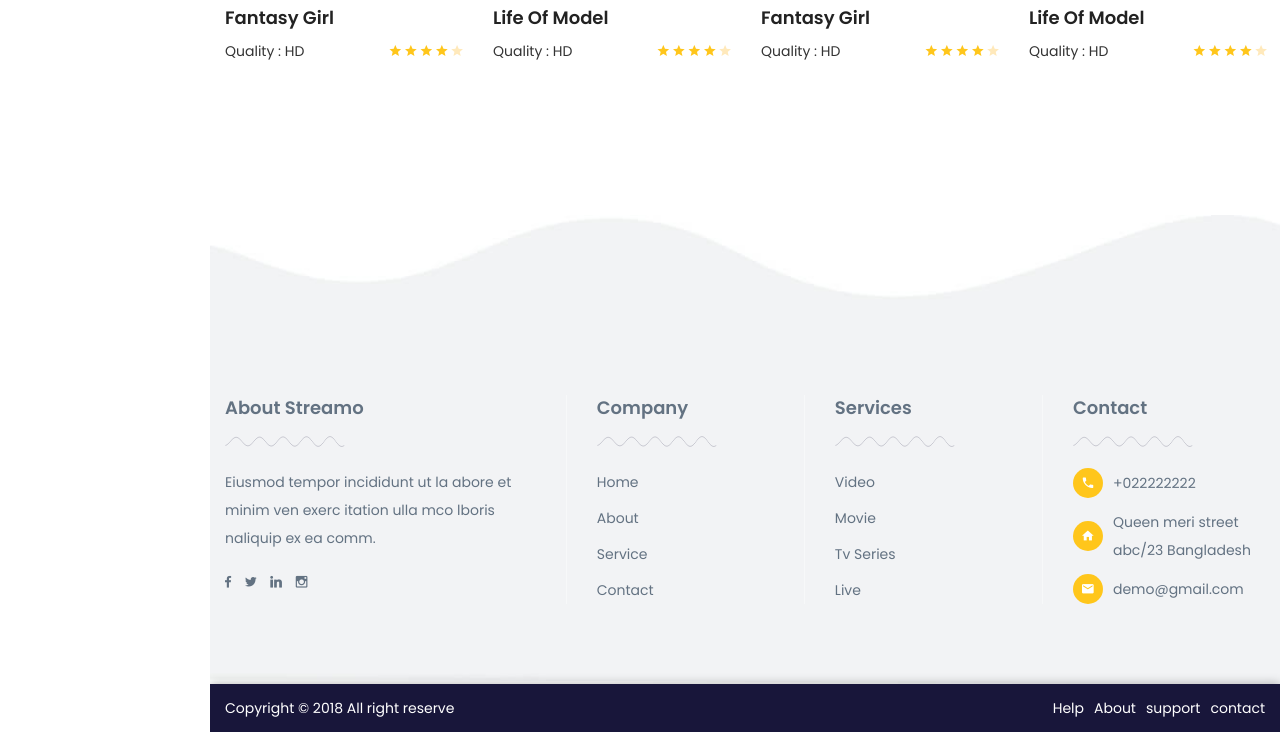
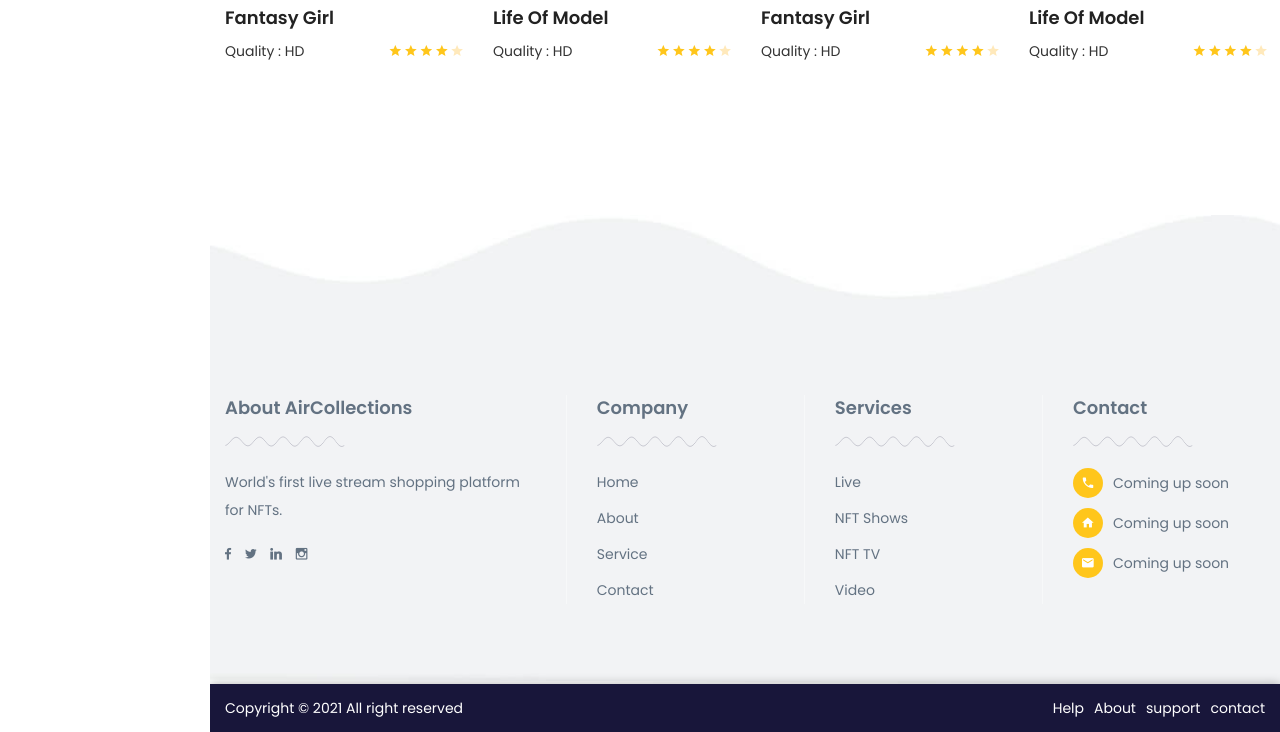
Before and after one commit to georgesmith9914/aircollections, a website built with webpack: page code/src/index.html in a window 1280 px wide. Shown: the part 3027-3759 px from the top of the page. Built offline with nearby package versions, Linux system fonts and the light colour scheme; no server answers.

Commit message:
Home page updated

```diff
--- a/code/src/index.html
+++ b/code/src/index.html
@@ -609,7 +609,7 @@
                 <div class="row">
                     <div class="col-lg-12">
                         <div class="section-title-3">
-                            <h2>Old Movies</h2>
+                            <h2>Previous Shows</h2>
                         </div>
                     </div>
                 </div>
@@ -745,10 +745,10 @@
                         <div class="col-custom-4 mt--50">
                             <!-- footer-widget -->
                             <div class="footer-widget">
-                                <h4 class="footer-widget-title">About Streamo</h4>
+                                <h4 class="footer-widget-title">About AirCollections</h4>
 
                                 <div class="footer-contet">
-                                    <p>Eiusmod tempor incididunt ut la abore et minim ven exerc itation ulla mco lboris naliquip ex ea comm.</p>
+                                    <p>World's first live stream shopping platform for NFTs.</p>
                                     <ul class="fotter-socail">
                                         <li><a href="#"><i class="zmdi zmdi-facebook"></i></a></li>
                                         <li><a href="#"><i class="zmdi zmdi-twitter"></i></a></li>
@@ -786,10 +786,10 @@
 
                                 <div class="footer-contet">
                                     <ul class="footer-list">
+                                        <li><a href="#">Live</a></li>
+                                        <li><a href="#">NFT Shows</a></li>
+                                        <li><a href="#">NFT TV</a></li>
                                         <li><a href="#">Video</a></li>
-                                        <li><a href="#">Movie</a></li>
-                                        <li><a href="#">Tv Series</a></li>
-                                        <li><a href="#">Live</a></li>
                                     </ul>
                                 </div>
 
@@ -804,9 +804,9 @@
 
                                 <div class="footer-contet">
                                     <ul class="footer-contact-list">
-                                        <li> <i class="zmdi zmdi-phone"></i> <a href="#">+022222222</a></li>
-                                        <li> <i class="zmdi zmdi-home"></i> <a href="#">Queen meri street abc/23 Bangladesh</a></li>
-                                        <li> <i class="zmdi zmdi-email"></i> <a href="#">demo@gmail.com</a></li>
+                                        <li> <i class="zmdi zmdi-phone"></i> <a href="#">Coming up soon</a></li>
+                                        <li> <i class="zmdi zmdi-home"></i> <a href="#">Coming up soon</a></li>
+                                        <li> <i class="zmdi zmdi-email"></i> <a href="#">Coming up soon</a></li>
                                     </ul>
                                 </div>
 
@@ -820,7 +820,7 @@
                 <div class="container-coustom">
                     <div class="row">
                         <div class="col-lg-6 col-md-6">
-                            <p class="copyright-text">Copyright &copy; 2018 All right reserve</p>
+                            <p class="copyright-text">Copyright &copy; 2021 All right reserved</p>
                         </div>
                         <div class="col-lg-6 col-md-6">
                             <ul class="footer-bottom-list">
```
